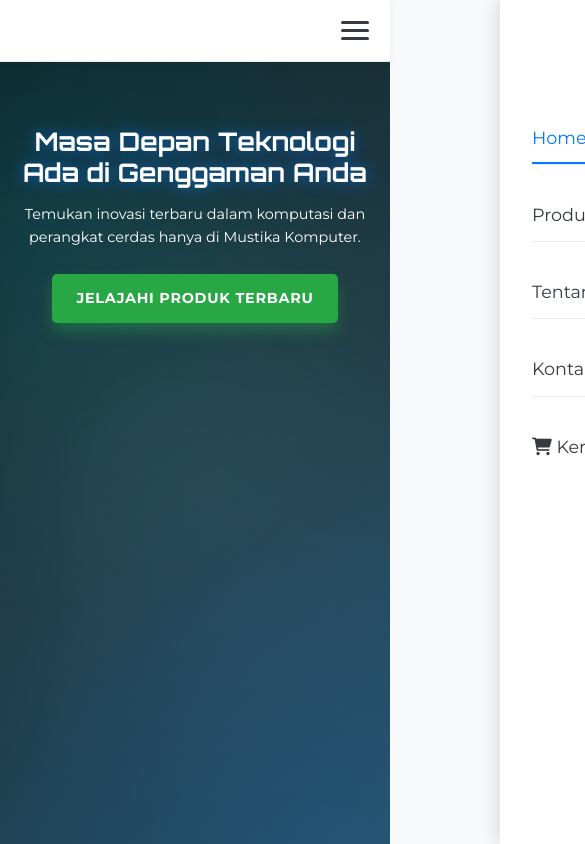
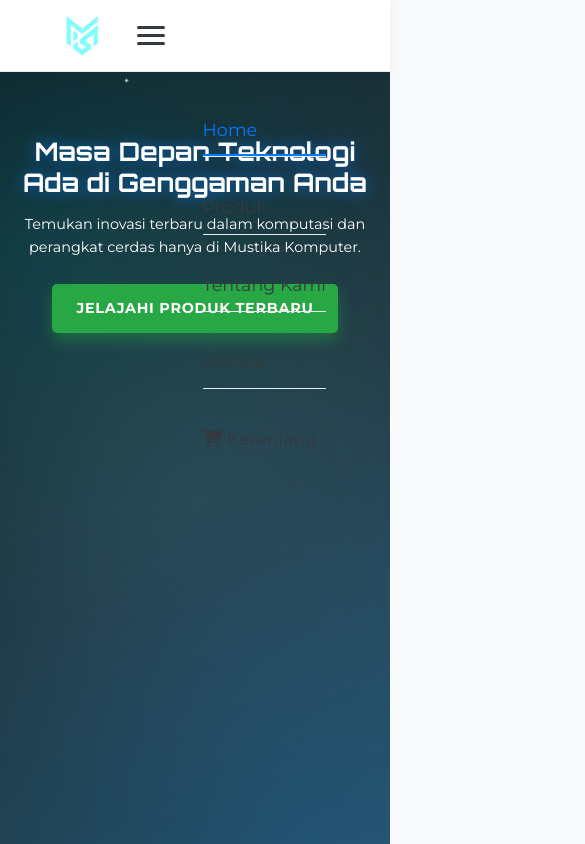
Before and after one commit to ahmdkenz/project-ecommerce, a React app in the folder frontend/: page / in a window 390 px wide. Shown: the top 844 px of the page, 585 px wide, since content can reach past the window. Built offline with nearby package versions, Linux system fonts and the light colour scheme; the HTML template or start-up script is replaced by a standard one.

Commit message:
Update LOGO

```diff
--- a/frontend/src/components/Header.jsx
+++ b/frontend/src/components/Header.jsx
@@ -36,6 +36,7 @@
       <div className="container header-inner">
         <div className="logo">
           <Link to="/">
+            <img src="/Logo.png" alt="Logo Mustika Komputer" className="logo-image" />
             <span className="logo-text">MUSTIKA KOMPUTER</span>
           </Link>
         </div>
--- a/frontend/src/styles.css
+++ b/frontend/src/styles.css
@@ -237,18 +237,75 @@
 
 .header {
     background-color: var(--color-text-light);
-    padding: 1.2rem 0;
+    padding: 0.8rem 0;
     border-bottom: 1px solid var(--color-border-light);
     box-shadow: 0 2px 10px rgba(0,0,0,0.05);
     position: sticky;
     top: 0;
     z-index: 100;
+    height: 72px; /* Tetapkan tinggi yang konsisten */
+    display: flex;
+    align-items: center;
 }
-.header .container { display: flex; justify-content: space-between; align-items: center; }
-.header-inner { position: relative; }
-.logo a { font-family: var(--font-heading); font-size: 1.8rem; font-weight: 700; color: var(--color-text-dark); letter-spacing: -1px; position: relative; text-shadow: 0 0 5px rgba(0, 123, 255, 0.5); }
+.header .container {
+    display: flex;
+    justify-content: space-between;
+    align-items: center;
+    height: 100%;
+    max-width: 1200px;
+    width: 100%;
+    margin: 0 auto;
+    padding: 0 2rem;
+}
+.header-inner {
+    position: relative;
+    width: 100%;
+    display: flex;
+    justify-content: space-between;
+    align-items: center;
+}
+.logo a {
+    display: flex;
+    align-items: center;
+    gap: 0.8rem;
+    font-family: var(--font-heading);
+    font-size: 1.8rem;
+    font-weight: 700;
+    color: var(--color-text-dark);
+    letter-spacing: -1px;
+    position: relative;
+    text-shadow: 0 0 5px rgba(0, 123, 255, 0.5);
+}
+.logo-image {
+    height: 50px;
+    width: auto;
+    object-fit: contain;
+    display: inline-block;
+    vertical-align: middle;
+    margin: auto 0;
+}
 .logo a::after { content: ''; position: absolute; bottom: -5px; left: 0; width: 100%; height: 2px; background: linear-gradient(90deg, var(--color-primary), #00A3FF, var(--color-primary)); transform: scaleX(0); transition: transform 0.3s ease-out; }
-.logo a:hover::after { transform: scaleX(1); }
+.logo a:hover::after {
+    transform: scaleX(1);
+    position: absolute;
+    bottom: 0; /* Tetap berada di dalam header */
+}
+
+/* Tambahkan logo di atas navigasi pada mobile */
+@media screen and (max-width: 768px) {
+    .main-nav ul {
+        padding-top: 80px; /* Beri ruang untuk logo */
+    }
+
+    .main-nav ul::before {
+        content: url('/Logo.png');
+        display: block;
+        margin: 0 auto 1rem;
+        width: 64px;
+        height: auto;
+    }
+}
+
 .main-nav ul { display: flex; }
 .main-nav ul li { margin-left: 2rem; }
 .main-nav ul li a { color: var(--color-text-dark); font-weight: 400; position: relative; padding-bottom: 5px; transition: color 0.3s ease; }
@@ -275,7 +332,16 @@
 @keyframes fadeIn { from { opacity: 0; } to { opacity: 1; } }
 @keyframes fadeInScale { from { opacity: 0; transform: scale(0.9); } to { opacity: 1; transform: scale(1); } }
 @keyframes slideInUp { from { opacity: 0; transform: translateY(20px); } to { opacity: 1; transform: translateY(0); } }
-@keyframes zoomIn { from { opacity: 0; transform: scale(0.8); } to { opacity: 1; transform: scale(1); } }
+@keyframes zoomIn {
+    from {
+        opacity: 0;
+        transform: scale(0.8);
+    }
+    to {
+        opacity: 1;
+        transform: scale(1);
+    }
+}
 @keyframes fadeInDown { from { opacity: 0; transform: translateY(-20px); } to { opacity: 1; transform: translateY(0); } }
 @keyframes fadeInUp { from { opacity: 0; transform: translateY(30px); } to { opacity: 1; transform: translateY(0); } }
 @keyframes bounceIn { 0% { transform: scale(0.3); opacity: 0; } 50% { transform: scale(1.05); opacity: 1; } 70% { transform: scale(0.9); } 100% { transform: scale(1); } }
@@ -379,26 +445,6 @@
     }
 
     .logo a {
-        font-size: 1.4rem;
-    }
-
-    /* Hide desktop navigation */
-    .main-nav {
-        position: fixed;
-        top: 0;
-        right: -100%;
-        width: 280px;
-        height: 100vh;
-        background-color: var(--color-text-light);
-        box-shadow: -5px 0 15px rgba(0, 0, 0, 0.1);
-        transition: right 0.3s ease;
-        z-index: 1000;
-        overflow-y: auto;
-        padding-top: 80px;
-    }
-
-    .main-nav.active {
-        right: 0;
     }
 
     .main-nav ul {
@@ -560,3 +606,20 @@
         font-size: 16px;
     }
 }
+
+.logo {
+    display: flex;
+    align-items: center;
+    gap: 0.5rem;
+}
+
+.logo-image {
+    width: 100px; /* Memperbesar ukuran logo */
+    height: auto;
+}
+
+.logo-text {
+    font-size: 1.8rem;
+    font-weight: 700;
+    color: var(--color-text-dark);
+}
```
Also changed, not shown: frontend/public/Logo.png (added).
